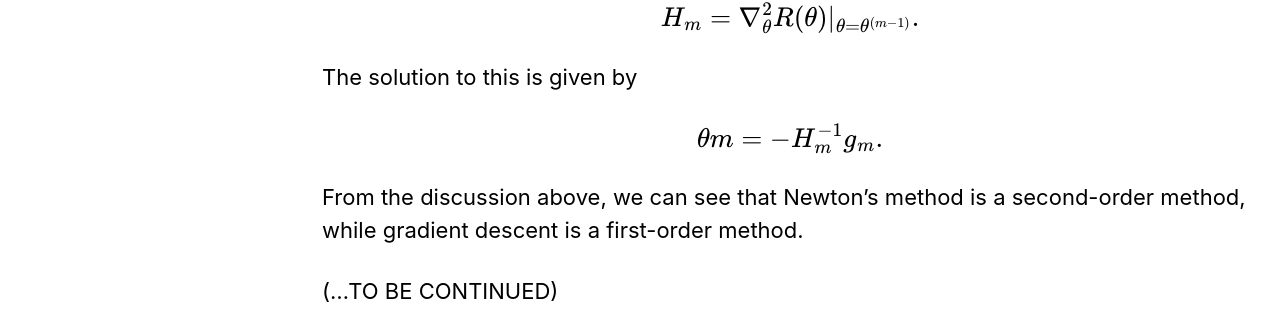
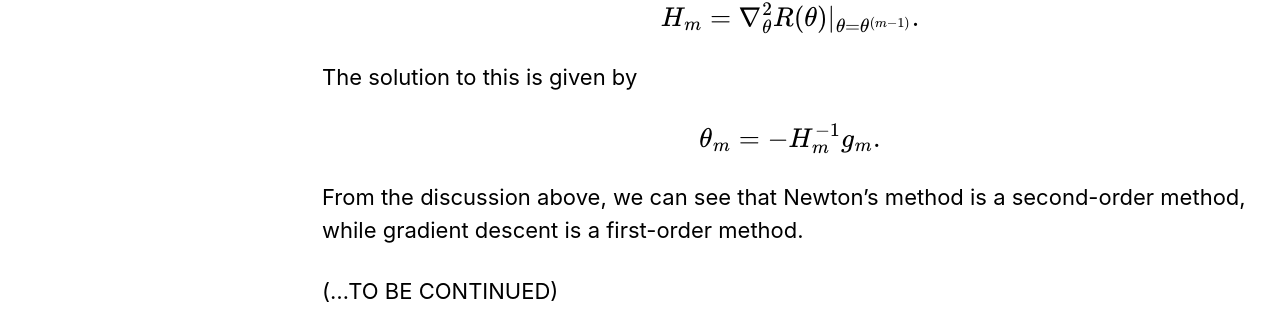
Before and after one commit to datasciblog/datasciblog.github.io, a Jekyll site: the page built from _posts/2020-02-26-tree-boosting-03.md, in a window 1280 px wide and 900 px high, scrolled down 7698 px. Shown: the part 501-814 px from the top of the window. Built offline with Jekyll 4.4.1, drawn with Linux system fonts in a browser that asks for light colours; cached includes are drawn as plain includes; nearby versions of some CDN libraries; formulas are drawn with MathJax 3; some of the changed text lies outside the part shown.

Commit message:
Update 2020-02-26-tree-boosting-03.md

```diff
--- a/_posts/2020-02-26-tree-boosting-03.md
+++ b/_posts/2020-02-26-tree-boosting-03.md
@@ -184,11 +184,11 @@ $$\theta_m = −\rho_m g_m.$$
 
 Unlike Gradient Descent, Newton’s method determines both the step direction and step length at the same time. Newton’s method can be motivated as a way to approximately solve
 
-$$\nabla_{θ_m} R(\theta^{(m−1)} + θ_m) = 0$$
+$$\nabla_{\theta_m} R(\theta^{(m−1)} + \theta_m) = 0$$
 
 By doing a second-order Taylor expansion, we get
 
-$$\nabla_{θ_m} R(\theta^{(m−1)} + θ_m) \approx g_m + H_m \theta_m = 0$$
+$$\nabla_{\theta_m} R(\theta^{(m−1)} + \theta_m) \approx g_m + H_m \theta_m = 0$$
 
 where $H_m$ is the Hessian matrix at the current estimate
 
@@ -196,7 +196,7 @@ $$H_m = \nabla_{\theta}^2 R(\theta)|_{\theta=\theta^{(m−1)}}.$$
 
 The solution to this is given by
 
-$$θm = −H_m^{−1} g_m.$$
+$$\theta_m = −H_m^{−1} g_m.$$
 
 From the discussion above, we can see that Newton’s method is a second-order method, while gradient descent is a first-order method.
 
```
